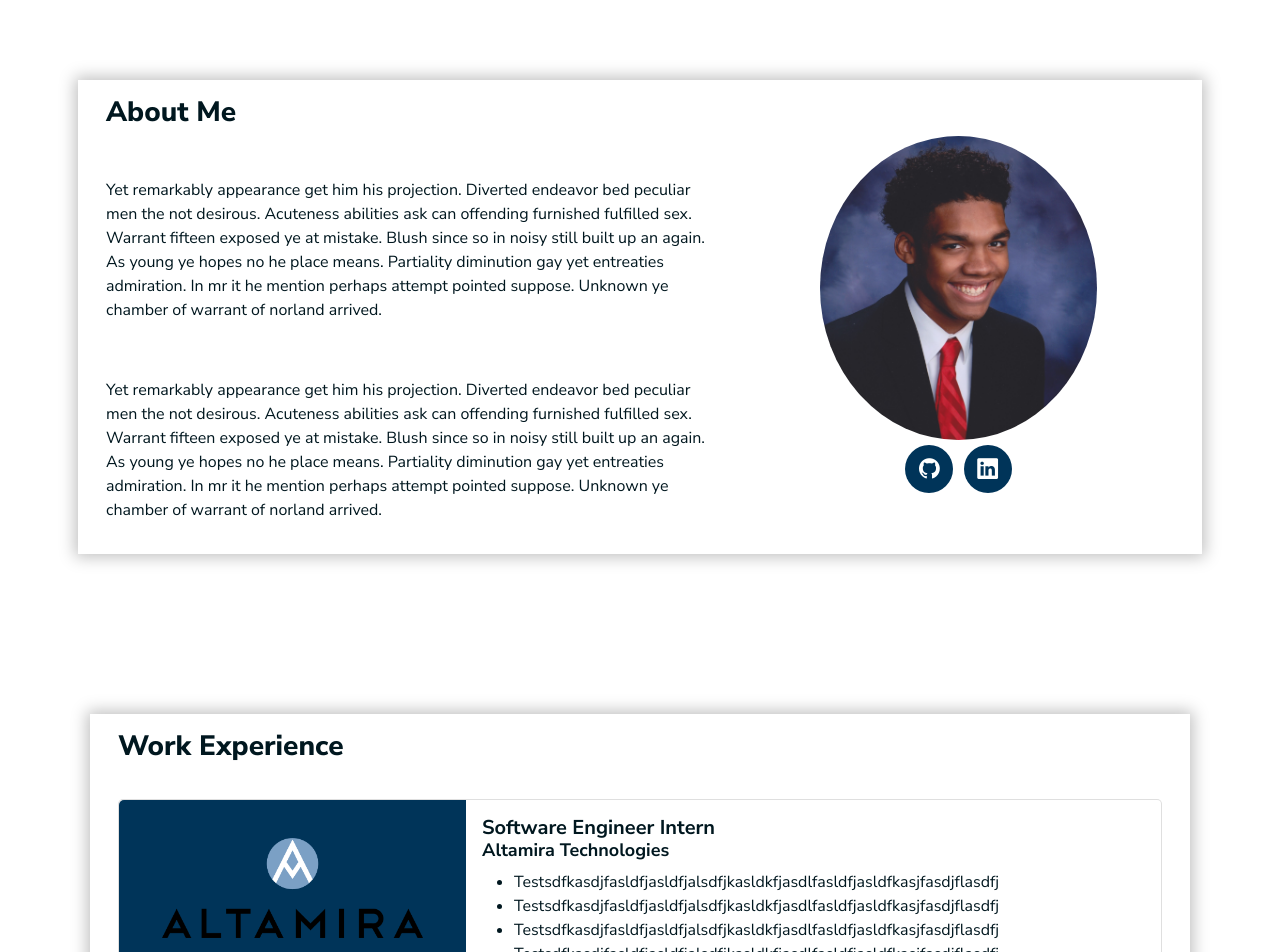
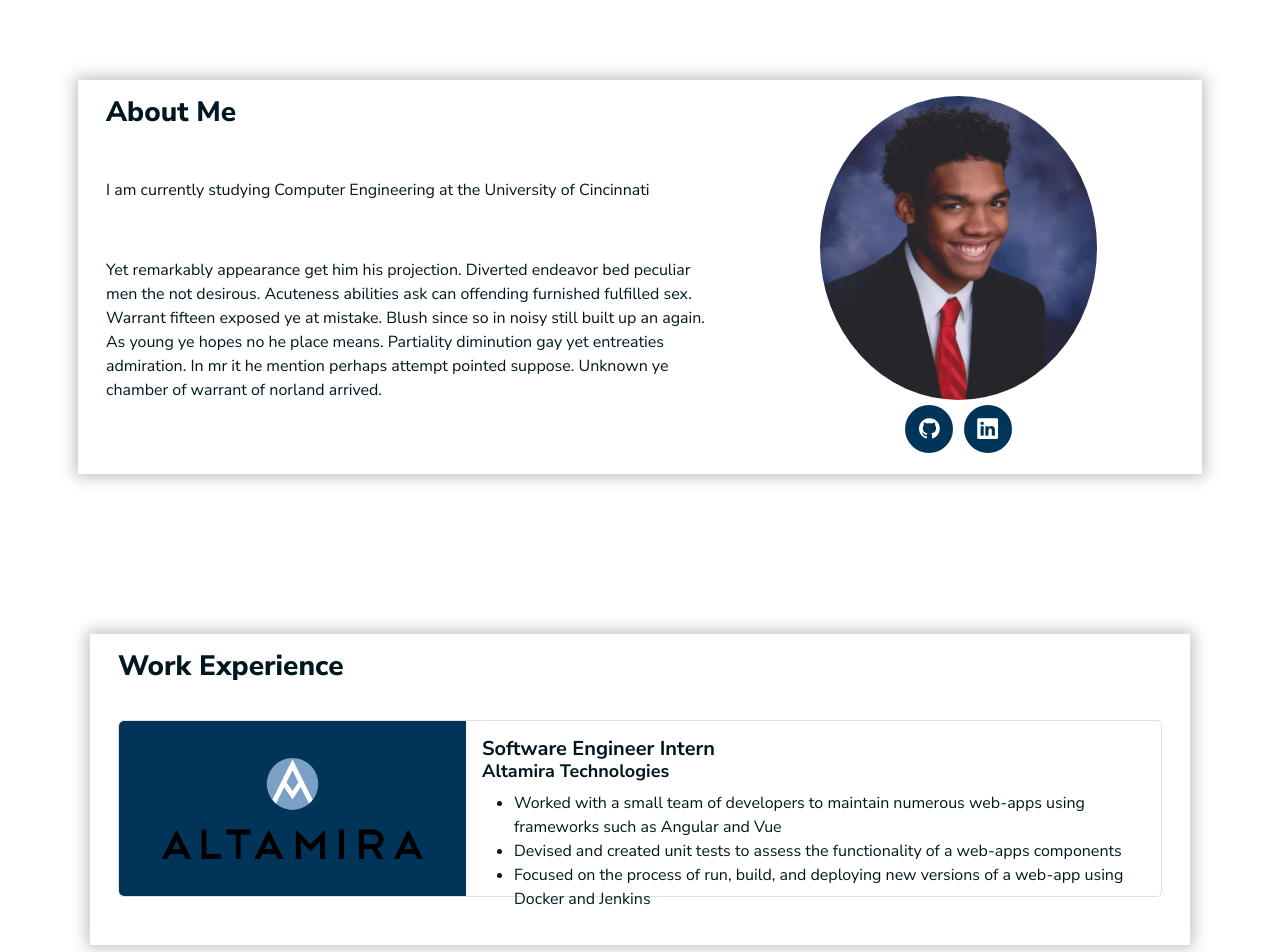
Before and after one commit to gillemta/portfolio, an Angular app: page / in a window 1280 px wide. Shown: the part 880-1832 px from the top of the page. Built offline with nearby package versions, Linux system fonts and the light colour scheme.

Commit message:
updated work component

```diff
--- a/src/app/home/bio/bio.component.html
+++ b/src/app/home/bio/bio.component.html
@@ -1,7 +1,7 @@
 <section class="s2 row" id="bio">
     <div class="col-7">
         <h4 class="subtitle">About Me</h4>
-        <p>Yet remarkably appearance get him his projection. Diverted endeavor bed peculiar men the not desirous. Acuteness abilities ask can offending furnished fulfilled sex. Warrant fifteen exposed ye at mistake. Blush since so in noisy still built up an again. As young ye hopes no he place means. Partiality diminution gay yet entreaties admiration. In mr it he mention perhaps attempt pointed suppose. Unknown ye chamber of warrant of norland arrived.</p>
+        <p>I am currently studying Computer Engineering at the University of Cincinnati</p>
         <p>Yet remarkably appearance get him his projection. Diverted endeavor bed peculiar men the not desirous. Acuteness abilities ask can offending furnished fulfilled sex. Warrant fifteen exposed ye at mistake. Blush since so in noisy still built up an again. As young ye hopes no he place means. Partiality diminution gay yet entreaties admiration. In mr it he mention perhaps attempt pointed suppose. Unknown ye chamber of warrant of norland arrived.</p>
     </div>
     <div class="col-5">
--- a/src/app/home/footer/footer.component.html
+++ b/src/app/home/footer/footer.component.html
@@ -1,6 +1,6 @@
 <div class="s1">
     <div class="container">
         <p>© All rights reserved.</p>
-        <p>Last updated on June 2022</p>
+        <p>Last updated on July 2022</p>
     </div>
 </div>
--- a/src/app/home/work/work.component.html
+++ b/src/app/home/work/work.component.html
@@ -11,10 +11,9 @@
                     <h6>Altamira Technologies</h6>
                     <div>
                         <ul>
-                            <li>Testsdfkasdjfasldfjasldfjalsdfjkasldkfjasdlfasldfjasldfkasjfasdjflasdfj</li>
-                            <li>Testsdfkasdjfasldfjasldfjalsdfjkasldkfjasdlfasldfjasldfkasjfasdjflasdfj</li>
-                            <li>Testsdfkasdjfasldfjasldfjalsdfjkasldkfjasdlfasldfjasldfkasjfasdjflasdfj</li>
-                            <li>Testsdfkasdjfasldfjasldfjalsdfjkasldkfjasdlfasldfjasldfkasjfasdjflasdfj</li>
+                            <li>Worked with a small team of developers to maintain numerous web-apps using frameworks such as Angular and Vue</li>
+                            <li>Devised and created unit tests to assess the functionality of a web-apps components</li>
+                            <li>Focused on the process of run, build, and deploying new versions of a web-app using Docker and Jenkins</li>
                         </ul>
                     </div>
                 </div>
```
Also changed, not shown: 3 other files (tests, documents, lock files or other folders).
